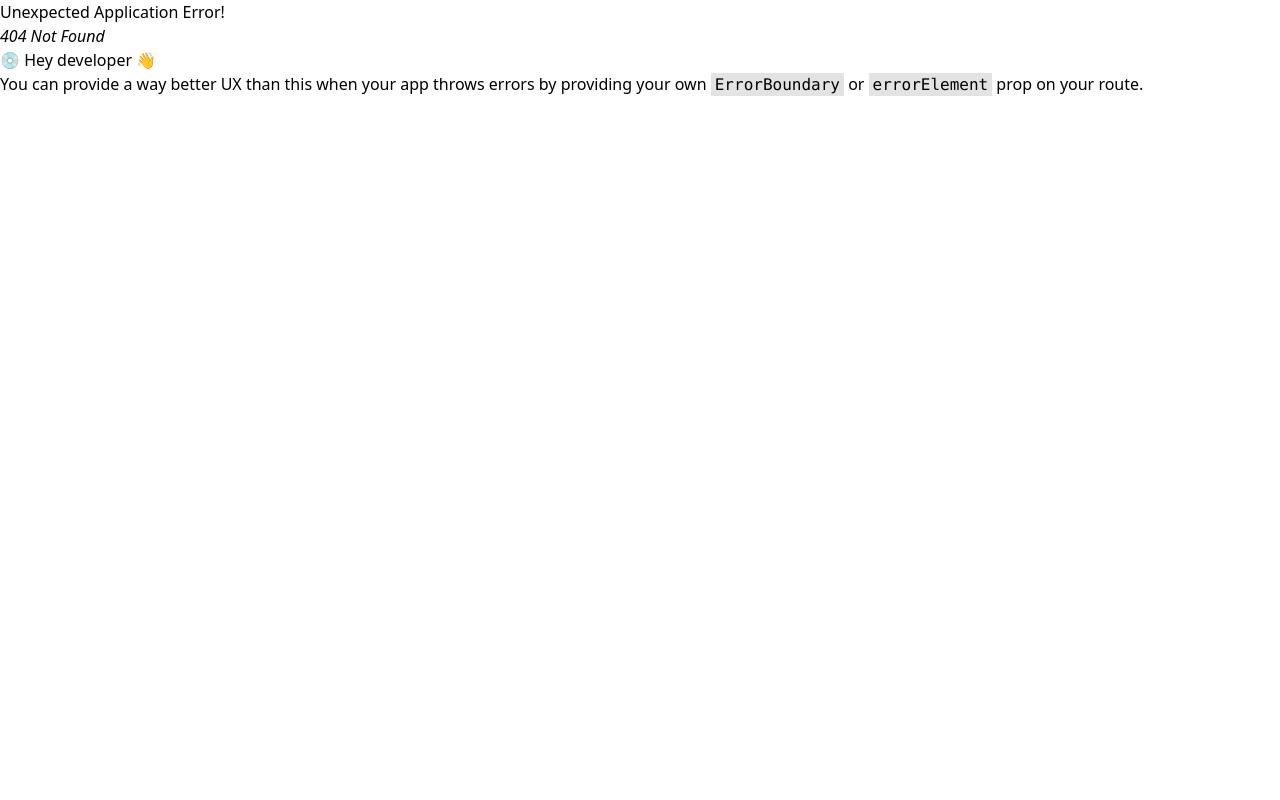
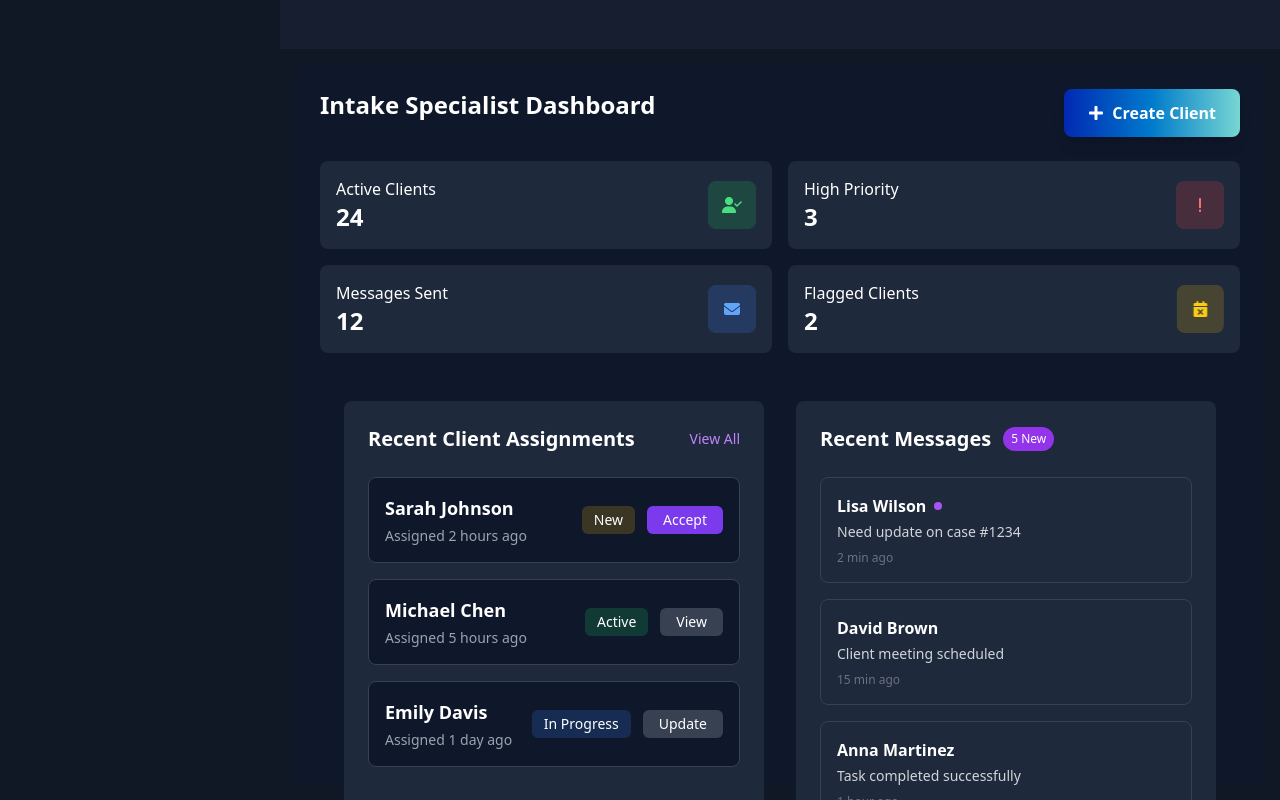
Before and after one commit to selim-reza-UITS/swift, a React (Vite) app: page /dashboard/intakeSpecialist in a window 1280 px wide. Before the commit this address had no page. Built offline with nearby package versions, Linux system fonts and the light colour scheme; sample sign-in values are in the browser's storage.

Commit message:
add intake specialist dashboard

```diff
--- a/src/Components/Dashboard/CaseManager/CaseMangerDashboard.jsx
+++ b/src/Components/Dashboard/CaseManager/CaseMangerDashboard.jsx
@@ -14,6 +14,7 @@ import message from "../../../assets/message.png";
 import priority from "../../../assets/priority.png";
 import active from "../../../assets/active.png";
 import appoinment from "../../../assets/appoinment.png";
+import { FaPlus } from "react-icons/fa";
 const fakeClients = [
   {
     name: "Smith & Associates",
@@ -103,8 +104,8 @@ const CaseMangerDashboard = () => {
     <div className="h-[90vh] bg-[#0f172a] text-white p-6">
       <div className="flex justify-between mb-6">
         <h1 className=" text-2xl font-bold">Case Manager Dashboard</h1>
-        <button className="px-6 py-3 text-white font-semibold rounded-lg bg-gradient-to-r from-[#0129B3] via-[#007BCC] to-[#77D7D2] hover:from-[#0129B3]/90 hover:via-[#007BCC]/90 hover:to-[#77D7D2]/90 transition-all duration-300 shadow-lg hover:shadow-xl transform hover:scale-105">
-          New Client
+        <button className="px-6 py-3 text-white flex items-center gap-2 font-semibold rounded-lg bg-gradient-to-r from-[#0129B3] via-[#007BCC] to-[#77D7D2] hover:from-[#0129B3]/90 hover:via-[#007BCC]/90 hover:to-[#77D7D2]/90 transition-all duration-300 shadow-lg hover:shadow-xl transform hover:scale-105">
+         <FaPlus /> New Client
         </button>
       </div>
       {/* Stats Section */}
--- /dev/null
+++ b/src/Components/Dashboard/IntekSpecialist/IntakeSpecialistDashboard.jsx
@@ -0,0 +1,230 @@
+import React from "react";
+import {
+  BarChart,
+  Bar,
+  XAxis,
+  YAxis,
+  Tooltip,
+  ResponsiveContainer,
+  CartesianGrid,
+  Cell,
+} from "recharts";
+import div from "../../../assets/div.png";
+import message from "../../../assets/message.png";
+import priority from "../../../assets/priority.png";
+import active from "../../../assets/active.png";
+import appoinment from "../../../assets/appoinment.png";
+import { FaPlus } from "react-icons/fa";
+const assignments = [
+  {
+    id: 1,
+    name: 'Sarah Johnson',
+    assignedTime: 'Assigned 2 hours ago',
+    status: 'new',
+    actionType: 'accept'
+  },
+  {
+    id: 2,
+    name: 'Michael Chen',
+    assignedTime: 'Assigned 5 hours ago',
+    status: 'active',
+    actionType: 'view'
+  },
+  {
+    id: 3,
+    name: 'Emily Davis',
+    assignedTime: 'Assigned 1 day ago',
+    status: 'in-progress',
+    actionType: 'update'
+  }
+];
+
+const messages = [
+  {
+    id: 1,
+    name: 'Lisa Wilson',
+    message: 'Need update on case #1234',
+    time: '2 min ago',
+    isNew: true
+  },
+  {
+    id: 2,
+    name: 'David Brown',
+    message: 'Client meeting scheduled',
+    time: '15 min ago',
+    isNew: false
+  },
+  {
+    id: 3,
+    name: 'Anna Martinez',
+    message: 'Task completed successfully',
+    time: '1 hour ago',
+    isNew: false
+  }
+];
+
+const getStatusColor = (status) => {
+  switch (status) {
+    case 'new': return 'bg-[#EAB308]/20 text-[#EAB308]';
+    case 'active': return 'bg-[#22C55E]/20 text-[#22C55E]';
+    case 'in-progress': return 'bg-[#3B82F6]/20 text-[#3B82F6]';
+    default: return 'bg-gray-600';
+  }
+};
+
+const getStatusLabel = (status) => {
+  switch (status) {
+    case 'new': return 'New';
+    case 'active': return 'Active';
+    case 'in-progress': return 'In Progress';
+    default: return 'Unknown';
+  }
+};
+
+const getActionButton = (actionType) => {
+  switch (actionType) {
+    case 'accept':
+      return (
+        <button className="px-4 py-1 bg-[#7C3AED] text-white rounded-md text-sm font-medium hover:bg-purple-700 transition-colors">
+          Accept
+        </button>
+      );
+    case 'view':
+      return (
+        <button className="px-4 py-1 bg-gray-700 text-white rounded-md text-sm font-medium hover:bg-gray-600 transition-colors">
+          View
+        </button>
+      );
+    case 'update':
+      return (
+        <button className="px-4 py-1 bg-gray-700 text-white rounded-md text-sm font-medium hover:bg-gray-600 transition-colors">
+          Update
+        </button>
+      );
+    default:
+      return null;
+  }
+};
+
+const statsData = [
+  { title: "Active Clients", value: 24 },
+  { title: "High Priority", value: 3 },
+  { title: "Messages Sent", value: 12 },
+  { title: "Flagged Clients", value: 2 },
+];
+
+// Helper function to return image based on title
+const getImageByTitle = (title) => {
+  if (title === "Active Clients") return active;
+  if (title === "High Priority") return priority;
+  if (title === "Messages Sent") return message;
+  if (title === "Flagged Clients") return appoinment;
+  return null; // default if no match
+};
+
+const IntakeSpecialistDashboard = () => {
+  const [activeIndex, setActiveIndex] = React.useState(null);
+
+  return (
+    <div className="h-[90vh] bg-[#0f172a] text-white p-6">
+      <div className="flex justify-between mb-6">
+        <h1 className=" text-2xl font-bold">Intake Specialist Dashboard</h1>
+        <button className="px-6 py-3 text-white flex items-center gap-2 font-semibold rounded-lg bg-gradient-to-r from-[#0129B3] via-[#007BCC] to-[#77D7D2] hover:from-[#0129B3]/90 hover:via-[#007BCC]/90 hover:to-[#77D7D2]/90 transition-all duration-300 shadow-lg hover:shadow-xl transform hover:scale-105">
+         <FaPlus/> Create Client
+        </button>
+      </div>
+      {/* Stats Section */}
+      <div className="grid gap-4 mb-6 lg:grid-cols-2 2xl:grid-cols-4">
+        {statsData.map((item, index) => (
+          <div
+            key={index}
+            className="bg-[#1e293b] p-4 rounded-lg flex items-center justify-between gap-4"
+          >
+            <div>
+              <p className="text-white">{item.title}</p>
+              <h2 className={`text-2xl font-semibold`}>{item.value}</h2>
+            </div>
+            <img
+              src={getImageByTitle(item.title)}
+              alt={item.title}
+              className="object-contain w-12 h-12"
+            />
+          </div>
+        ))}
+      </div>
+
+      {/* Middle Section */}
+      <div className="p-6">
+      <div className="grid grid-cols-1 lg:grid-cols-2 gap-8 max-w-7xl mx-auto">
+
+        {/* Recent Client Assignments */}
+        <div className="bg-[#1e293b] rounded-lg p-6">
+          <div className="flex items-center justify-between mb-6">
+            <h2 className="text-xl font-semibold text-white">Recent Client Assignments</h2>
+            <button className="text-purple-400 hover:text-purple-300 text-sm font-medium transition-colors">
+              View All
+            </button>
+          </div>
+
+          <div className="space-y-4">
+            {assignments.map((assignment) => (
+              <div key={assignment.id} className="flex items-center justify-between p-4 bg-[#0f172a] rounded-lg border border-gray-700">
+                <div className="flex-1">
+                  <h3 className="font-semibold text-white text-lg mb-1">{assignment.name}</h3>
+                  <p className="text-gray-400 text-sm">{assignment.assignedTime}</p>
+                </div>
+
+                <div className="flex items-center space-x-3">
+                  <span className={`px-3 py-1 rounded-md text-sm font-medium text-white ${getStatusColor(assignment.status)}`}>
+                    {getStatusLabel(assignment.status)}
+                  </span>
+                  {getActionButton(assignment.actionType)}
+                </div>
+              </div>
+            ))}
+          </div>
+        </div>
+
+        {/* Recent Messages */}
+        <div className="bg-[#1e293b] rounded-lg p-6">
+          <div className="flex items-center justify-between mb-6">
+            <div className="flex items-center space-x-3">
+              <h2 className="text-xl font-semibold text-white">Recent Messages</h2>
+              <span className="px-2 py-1 bg-purple-600 text-white rounded-full text-xs font-medium">
+                5 New
+              </span>
+            </div>
+          </div>
+
+          <div className="space-y-4">
+            {messages.map((message) => (
+              <div key={message.id} className="p-4 bg-gray-750 rounded-lg border border-gray-700">
+                <div className="flex items-start justify-between">
+                  <div className="flex-1">
+                    <div className="flex items-center space-x-2 mb-1">
+                      <h3 className="font-semibold text-white">{message.name}</h3>
+                      {message.isNew && (
+                        <span className="w-2 h-2 bg-purple-500 rounded-full"></span>
+                      )}
+                    </div>
+                    <p className="text-gray-300 text-sm mb-2">{message.message}</p>
+                    <p className="text-gray-500 text-xs">{message.time}</p>
+                  </div>
+                </div>
+              </div>
+            ))}
+          </div>
+
+          <div className="mt-6 text-center">
+            <button className="text-purple-400 hover:text-purple-300 text-sm font-medium transition-colors">
+              View All Messages
+            </button>
+          </div>
+        </div>
+      </div>
+    </div>
+    </div>
+  );
+};
+
+export default IntakeSpecialistDashboard;
--- /dev/null
+++ b/src/Components/Dashboard/IntekSpecialist/IntakeSpecialistSettings.jsx
@@ -0,0 +1,7 @@
+import React from 'react'
+
+export default function IntakeSpecialistSettings() {
+  return (
+    <div className='text-white'>IntakeSpecialistSettings</div>
+  )
+}
--- a/src/Components/Dashboard/IntekSpecialist/IntekSpecialistDashboard.jsx
+++ /dev/null
@@ -1,11 +0,0 @@
-import React from "react";
-
-const IntekSpecialistDashboard = () => {
-  return (
-    <div>
-      <h1>This is IntekSpecialistDashboard</h1>
-    </div>
-  );
-};
-
-export default IntekSpecialistDashboard;
--- a/src/Components/Dashboard/Root.jsx
+++ b/src/Components/Dashboard/Root.jsx
@@ -11,7 +11,7 @@ import SuperAdminSidebar from "./Sidebar/SuperAdminSidebar";
 import IntekSpecialistSidebar from "./Sidebar/IntekSpecialistSidebar";
 import SuperAdminDashboard from "./SuperAdmin/SuperAdminDashboard";
 import CaseMangerDashboard from "./CaseManager/CaseMangerDashboard";
-import IntekSpecialistDashboard from "./IntekSpecialist/IntekSpecialistDashboard";
+import IntekSpecialistDashboard from "./IntekSpecialist/IntakeSpecialistDashboard";
 
 const Root = () => {
   const navigate = useNavigate();
--- a/src/Components/Dashboard/Sidebar/IntekSpecialistSidebar.jsx
+++ b/src/Components/Dashboard/Sidebar/IntekSpecialistSidebar.jsx
@@ -7,6 +7,7 @@ import logo from "../../../assets/logo.png";
 import { HiMiniUserGroup } from "react-icons/hi2";
 import { FaUser } from "react-icons/fa";
 import { PiClockCountdownLight } from "react-icons/pi";
+import { IoMdSettings } from "react-icons/io";
 const IntekSpecialistSidebar = () => {
   const [isDropdownOpen, setIsDropdownOpen] = useState(false);
   const [isSeetingsDropdownOpen, setSeetingsDropdownOpen] = useState(false);
@@ -16,7 +17,7 @@ const IntekSpecialistSidebar = () => {
 
   const isActiveDashboard = location.pathname === "/dashboard/admin";
 
-  const   isActiveClient = location.pathname.startsWith( "/dashboard/client");
+  const isActiveClient = location.pathname.startsWith("/dashboard/client");
   useEffect(() => {
     const handleClickOutside = (event) => {
       if (dropdownRef.current && !dropdownRef.current.contains(event.target)) {
@@ -50,7 +51,7 @@ const IntekSpecialistSidebar = () => {
         {/* Menu Items */}
         <nav className="flex flex-col  text-[#364636] mt-9">
           <NavLink
-            to="/dashboard/intekSpecialist"
+            to="/dashboard/intakeSpecialist"
             className="flex items-center justify-between w-[280px]"
           >
             <div className="flex items-center justify-between w-[280px] font-semibold  p-2 ">
@@ -65,13 +66,13 @@ const IntekSpecialistSidebar = () => {
                       : "text-[#9CA3AF]"
                   }`}
               >
-                <VscGraphLine className="w-[22px] h-[22px] font-bold   " />{" "}
-                <h1 className="text-xl font-bold poppins">Dashboard</h1>
+                <VscGraphLine className="w-[22px] h-[22px] font-bold" />
+                <h1 className="text-xl font-medium poppins">Dashboard</h1>
               </div>
             </div>
           </NavLink>
           <NavLink
-            to="/adminuser"
+            to="/dashboard/intakeSpecialistSettings"
             className="flex items-center justify-between w-[280px]"
           >
             <div className="flex items-center justify-between w-[280px] font-semibold  p-2">
@@ -86,8 +87,8 @@ const IntekSpecialistSidebar = () => {
                       : "text-[#9CA3AF]"
                   }`}
               >
-                <HiMiniUserGroup className="w-[22px] h-[22px] font-bold  " />{" "}
-                <h1 className="text-base font-normal poppins">Client</h1>
+                <IoMdSettings className="w-[22px] h-[22px] font-bold" />
+                <h1 className="text-xl font-medium poppins">Settings</h1>
               </div>
             </div>
           </NavLink>
--- a/src/utils/DashboardContent.jsx
+++ b/src/utils/DashboardContent.jsx
@@ -4,7 +4,7 @@ import UserDashboard from "../Components/Dashboard/User/UserDashboard";
 import getRole from "./role";
 import CaseMangerDashboard from "../Components/Dashboard/CaseManager/CaseMangerDashboard";
 import SuperAdminDashboard from "../Components/Dashboard/SuperAdmin/SuperAdminDashboard";
-import IntekSpecialistDashboard from "../Components/Dashboard/IntekSpecialist/IntekSpecialistDashboard";
+import IntekSpecialistDashboard from "../Components/Dashboard/IntekSpecialist/IntakeSpecialistDashboard";
 
 export default function DashboardContent() {
   //   const role = useSelector((state) => state.auth?.user?.role);
```
Also changed, not shown: src/main.jsx (+9 -4 lines).
